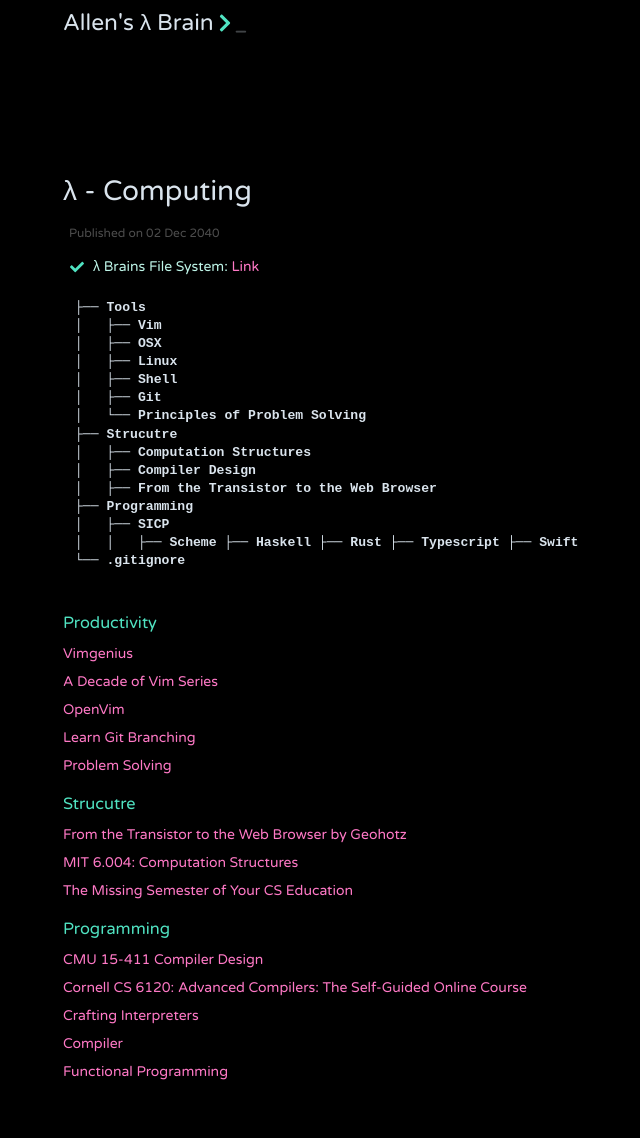
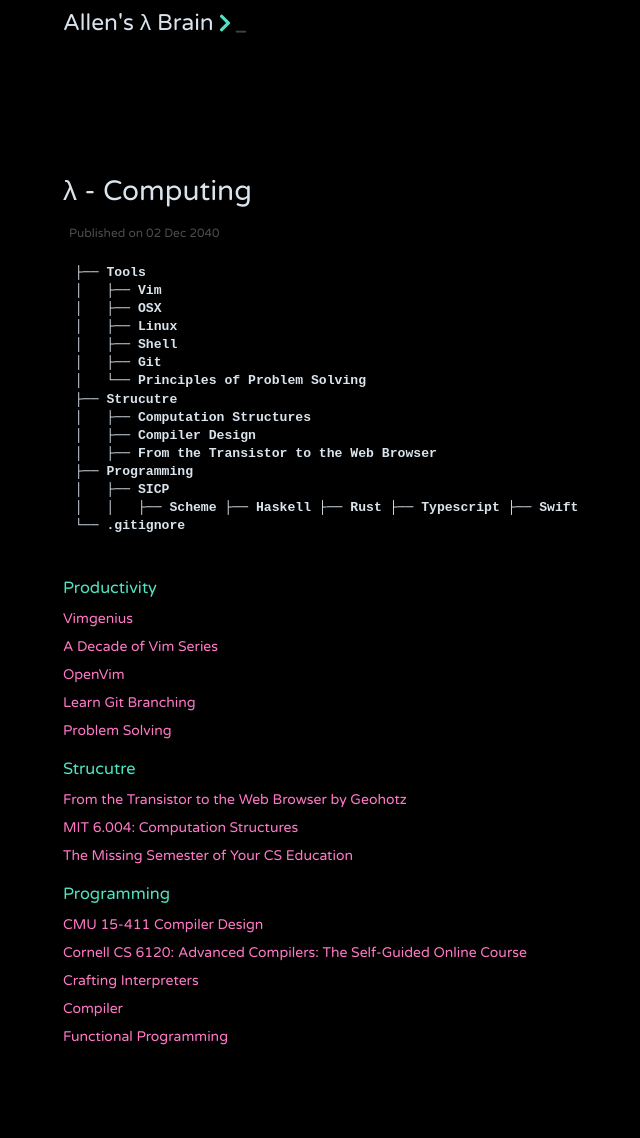
Before and after one commit to jithendrabsy/thoughts, a Jekyll site: the page built from _posts/2040-12-02-computing.md, in a window 1280 px wide. Shown: the whole page, without its empty margins (207-847 px from the left). Built offline with Jekyll 4.4.1, drawn with Linux system fonts in a browser that asks for light colours; nearby versions of some CDN libraries; after the commit the page ends 1103 px from its top, so only the background shows below that.

Commit message:
Update A

````diff
--- a/_posts/2040-12-02-computing.md
+++ b/_posts/2040-12-02-computing.md
@@ -5,7 +5,6 @@
 tags: Creation
 ---
 
-- λ Brains File System: [Link](https://github.com/allenleein/brains)
 
 ```
 ├── Tools
````
